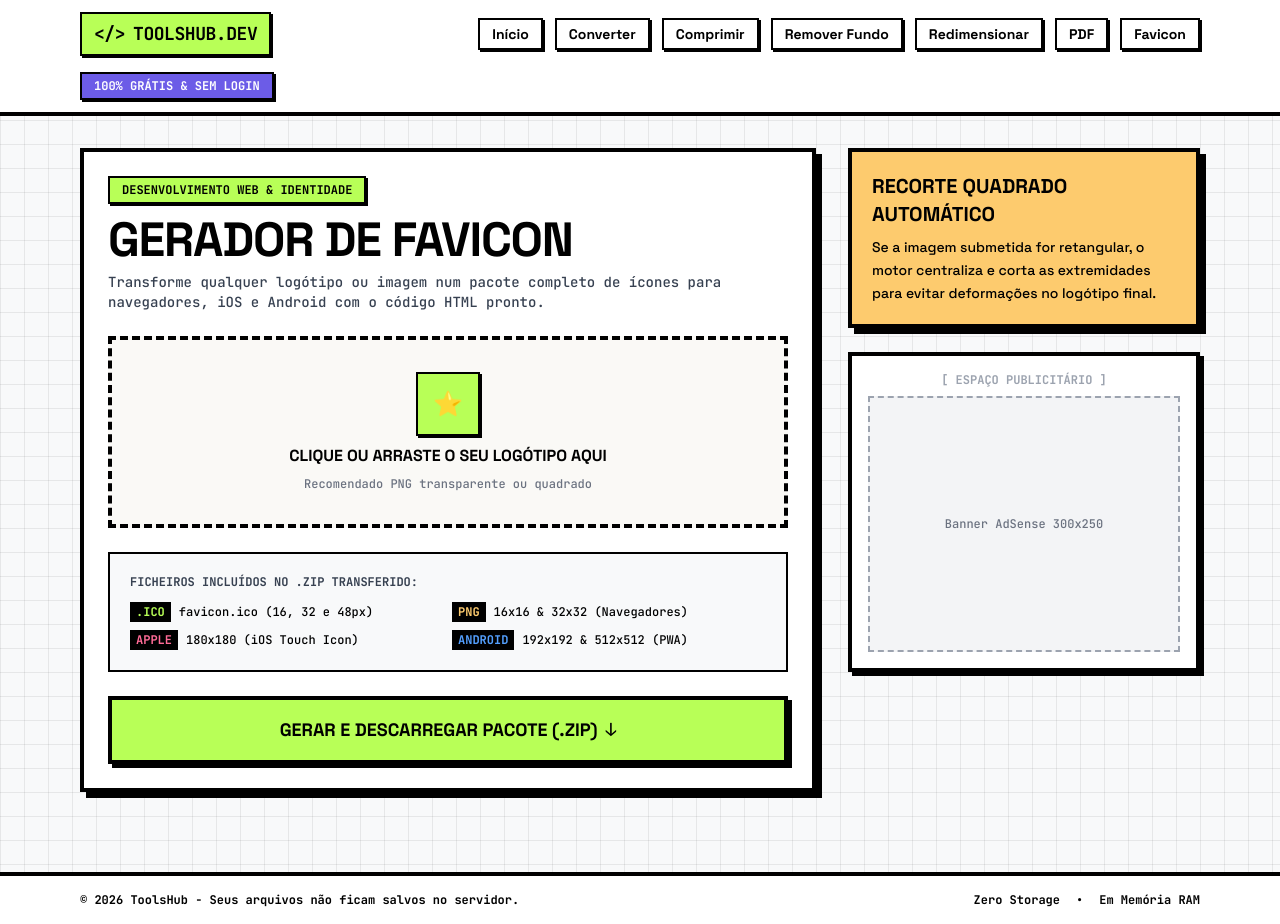
After one commit to leobrda/tools, a Django app: page /gerador-favicon/ in a window 1280 px wide. The commit adds this page. Run offline with Django 5.2, Linux system fonts and the light colour scheme; some libraries are stand-ins or nearby versions.

Commit message:
feat: add favicon kit generator with multi-size icons, zip compression, and neo-brutalist instructions

```diff
--- a/templates/base.html
+++ b/templates/base.html
@@ -60,6 +60,7 @@
         <a href="{% url 'remover_fundo_view' %}" class="px-3 py-1 bg-white border-2 border-black shadow-neo-sm hover:bg-neoPink transition-all">Remover Fundo</a>
         <a href="{% url 'redimensionar_view' %}" class="px-3 py-1 bg-white border-2 border-black shadow-neo-sm hover:bg-neoBlue transition-all">Redimensionar</a>
         <a href="{% url 'imagem_para_pdf_view' %}" class="px-3 py-1 bg-white border-2 border-black shadow-neo-sm hover:bg-neoYellow transition-all">PDF</a>
+        <a href="{% url 'gerador_favicon_view' %}" class="px-3 py-1 bg-white border-2 border-black shadow-neo-sm hover:bg-neoGreen transition-all">Favicon</a>
       </nav>
 
       <div>
--- /dev/null
+++ b/templates/tools/favicon_generator.html
@@ -0,0 +1,120 @@
+{% extends 'base.html' %}
+
+{% block title %}Gerador de Favicons Grátis - ToolsHub{% endblock %}
+
+{% block content %}
+<div class="grid grid-cols-1 lg:grid-cols-12 gap-8 items-start">
+
+  <!-- Painel Principal -->
+  <div class="lg:col-span-8 bg-white border-4 border-black p-6 shadow-neo-lg">
+
+    <div class="inline-block px-3 py-1 bg-neoGreen border-2 border-black shadow-neo-sm font-mono text-xs font-bold uppercase mb-3">
+      Desenvolvimento Web &amp; Identidade
+    </div>
+
+    <h1 class="text-3xl md:text-5xl font-black uppercase tracking-tight mb-2">
+      Gerador de Favicon
+    </h1>
+    <p class="font-mono text-sm text-gray-700 mb-6">
+      Transforme qualquer logótipo ou imagem num pacote completo de ícones para navegadores, iOS e Android com o código HTML pronto.
+    </p>
+
+    <form action="{% url 'gerador_favicon_view' %}" method="POST" enctype="multipart/form-data" class="space-y-6">
+      {% csrf_token %}
+
+      <!-- Drop Zone -->
+      <div id="dropZone" class="border-4 border-dashed border-black bg-[#FAF9F6] p-8 text-center cursor-pointer transition-all hover:bg-emerald-50 relative">
+        <input type="file" name="imagem" id="fileInput" accept="image/png,image/jpeg,image/webp" class="absolute inset-0 w-full h-full opacity-0 cursor-pointer" required>
+
+        <div class="space-y-2 pointer-events-none">
+          <div class="w-16 h-16 mx-auto bg-neoGreen border-2 border-black shadow-neo-sm flex items-center justify-center font-black text-2xl">
+            ⭐
+          </div>
+          <p class="text-base font-bold uppercase">Clique ou arraste o seu logótipo aqui</p>
+          <p class="font-mono text-xs text-gray-500">Recomendado PNG transparente ou quadrado</p>
+        </div>
+      </div>
+
+      <!-- Ficheiro Selecionado -->
+      <div id="fileInfo" class="hidden p-4 bg-gray-100 border-2 border-black flex items-center justify-between">
+        <div class="font-mono text-xs font-bold truncate pr-4">
+          <span class="text-gray-500">Ficheiro:</span> <span id="fileNameDisplay" class="text-black"></span>
+        </div>
+        <button type="button" id="removeFileBtn" class="px-2 py-1 bg-neoPink border-2 border-black shadow-neo-sm text-xs font-bold hover:translate-x-0.5 hover:translate-y-0.5 hover:shadow-none">
+          Remover
+        </button>
+      </div>
+
+      <!-- O que está incluído no pacote -->
+      <div class="p-5 border-2 border-black bg-[#F8F9FA] space-y-3">
+        <span class="font-mono font-bold text-xs uppercase block text-gray-700">Ficheiros incluídos no .ZIP transferido:</span>
+        <div class="grid grid-cols-1 sm:grid-cols-2 gap-2 font-mono text-xs">
+          <div class="flex items-center gap-2">
+            <span class="font-bold text-neoGreen bg-black px-1.5 py-0.5">.ICO</span>
+            <span>favicon.ico (16, 32 e 48px)</span>
+          </div>
+          <div class="flex items-center gap-2">
+            <span class="font-bold text-neoYellow bg-black px-1.5 py-0.5">PNG</span>
+            <span>16x16 &amp; 32x32 (Navegadores)</span>
+          </div>
+          <div class="flex items-center gap-2">
+            <span class="font-bold text-neoPink bg-black px-1.5 py-0.5">APPLE</span>
+            <span>180x180 (iOS Touch Icon)</span>
+          </div>
+          <div class="flex items-center gap-2">
+            <span class="font-bold text-neoBlue bg-black px-1.5 py-0.5">ANDROID</span>
+            <span>192x192 &amp; 512x512 (PWA)</span>
+          </div>
+        </div>
+      </div>
+
+      <!-- Botão Submit -->
+      <button type="submit" class="w-full py-4 bg-neoGreen text-black font-black uppercase text-lg border-4 border-black shadow-neo hover:translate-x-1 hover:translate-y-1 hover:shadow-none transition-all flex items-center justify-center gap-2">
+        <span>Gerar e Descarregar Pacote (.ZIP)</span>
+        <span class="font-mono">↓</span>
+      </button>
+    </form>
+
+  </div>
+
+  <!-- Barra Lateral -->
+  <div class="lg:col-span-4 space-y-6">
+    <div class="bg-neoYellow border-4 border-black p-5 shadow-neo-lg">
+      <h3 class="font-black text-xl uppercase mb-2">Recorte Quadrado Automático</h3>
+      <p class="text-sm font-medium leading-relaxed">
+        Se a imagem submetida for retangular, o motor centraliza e corta as extremidades para evitar deformações no logótipo final.
+      </p>
+    </div>
+
+    <div class="bg-white border-4 border-black p-4 shadow-neo text-center">
+      <span class="font-mono text-xs font-bold text-gray-400 block mb-2">[ ESPAÇO PUBLICITÁRIO ]</span>
+      <div class="w-full h-64 bg-gray-100 border-2 border-dashed border-gray-400 flex items-center justify-center font-mono text-xs text-gray-500">
+        Banner AdSense 300x250
+      </div>
+    </div>
+  </div>
+
+</div>
+
+<script>
+  const fileInput = document.getElementById('fileInput');
+  const dropZone = document.getElementById('dropZone');
+  const fileInfo = document.getElementById('fileInfo');
+  const fileNameDisplay = document.getElementById('fileNameDisplay');
+  const removeFileBtn = document.getElementById('removeFileBtn');
+
+  fileInput.addEventListener('change', () => {
+    if (fileInput.files.length > 0) {
+      fileNameDisplay.textContent = fileInput.files[0].name;
+      fileInfo.classList.remove('hidden');
+      dropZone.classList.add('bg-emerald-50', 'border-neoGreen');
+    }
+  });
+
+  removeFileBtn.addEventListener('click', () => {
+    fileInput.value = '';
+    fileInfo.classList.add('hidden');
+    dropZone.classList.remove('bg-emerald-50', 'border-neoGreen');
+  });
+</script>
+{% endblock %}
--- a/tools/urls.py
+++ b/tools/urls.py
@@ -1,5 +1,5 @@
 from django.urls import path
-from .views import home_view, converter_view, comprimir_view, remover_fundo_view, redimensionar_view, imagem_para_pdf_view
+from .views import home_view, converter_view, comprimir_view, remover_fundo_view, redimensionar_view, imagem_para_pdf_view, gerador_favicon_view
 
 urlpatterns = [
     path('', home_view, name='home_view'),
@@ -8,4 +8,5 @@ urlpatterns = [
     path('remover-fundo/', remover_fundo_view, name='remover_fundo_view'),
     path('redimensionar/', redimensionar_view, name='redimensionar_view'),
     path('imagem-para-pdf/', imagem_para_pdf_view, name='imagem_para_pdf_view'),
+    path('gerador-favicon/', gerador_favicon_view, name='gerador_favicon_view'),
 ]
--- a/tools/views.py
+++ b/tools/views.py
@@ -1,5 +1,6 @@
 import io
 import numpy as np
+import zipfile
 from PIL import Image
 from django.shortcuts import render
 from django.http import HttpResponse, HttpResponseBadRequest
@@ -292,3 +293,151 @@ def imagem_para_pdf_view(request):
 
         except Exception as e:
             return HttpResponseBadRequest(f"Falha ao gerar PDF: {str(e)}")
+
+
+def gerador_favicon_view(request):
+    if request.method == 'GET':
+        return render(request, 'tools/favicon_generator.html')
+
+    if request.method == 'POST':
+        arquivo = request.FILES.get('imagem')
+
+        if not arquivo:
+            return HttpResponseBadRequest("Nenhum ficheiro enviado.")
+
+        try:
+            img = Image.open(arquivo)
+
+            # 1. Garantir transparência/RGBA
+            if img.mode != 'RGBA':
+                img = img.convert('RGBA')
+
+            # 2. Fazer recorte central quadrado para não distorcer o ícone
+            largura, altura = img.size
+            lado_minimo = min(largura, altura)
+            esquerda = (largura - lado_minimo) // 2
+            topo = (altura - lado_minimo) // 2
+            img_quadrada = img.crop((esquerda, topo, esquerda + lado_minimo, topo + lado_minimo))
+
+            # 3. Criar arquivo ZIP em memória RAM
+            buffer_zip = io.BytesIO()
+
+            with zipfile.ZipFile(buffer_zip, 'w', zipfile.ZIP_DEFLATED) as zip_file:
+                # Gerar o favicon.ico padrão multirresolução (16x16, 32x32, 48x48)
+                buffer_ico = io.BytesIO()
+                img_quadrada.save(
+                    buffer_ico,
+                    format='ICO',
+                    sizes=[(16, 16), (32, 32), (48, 48)]
+                )
+                zip_file.writestr('favicon.ico', buffer_ico.getvalue())
+
+                # Tamanhos individuais em PNG
+                tamanhos_png = {
+                    'favicon-16x16.png': (16, 16),
+                    'favicon-32x32.png': (32, 32),
+                    'apple-touch-icon.png': (180, 180),
+                    'android-chrome-192x192.png': (192, 192),
+                    'android-chrome-512x512.png': (512, 512),
+                }
+
+                for nome_png, dimensao in tamanhos_png.items():
+                    buffer_png = io.BytesIO()
+                    img_redimensionada = img_quadrada.resize(dimensao, Image.Resampling.LANCZOS)
+                    img_redimensionada.save(buffer_png, format='PNG', optimize=True)
+                    zip_file.writestr(nome_png, buffer_png.getvalue())
+
+                # Snippet de tags HTML
+                snippet_tags = (
+                    '<link rel="icon" type="image/x-icon" href="/favicon.ico">\n'
+                    '<link rel="icon" type="image/png" sizes="16x16" href="/favicon-16x16.png">\n'
+                    '<link rel="icon" type="image/png" sizes="32x32" href="/favicon-32x32.png">\n'
+                    '<link rel="apple-touch-icon" sizes="180x180" href="/apple-touch-icon.png">\n'
+                    '<link rel="icon" type="image/png" sizes="192x192" href="/android-chrome-192x192.png">\n'
+                    '<link rel="icon" type="image/png" sizes="512x512" href="/android-chrome-512x512.png">'
+                )
+
+                # Página HTML visual formatada para abrir no navegador
+                pagina_html = f"""<!DOCTYPE html>
+<html lang="pt">
+<head>
+  <meta charset="UTF-8">
+  <meta name="viewport" content="width=device-width, initial-scale=1.0">
+  <title>Instruções - Kit de Favicons</title>
+  <style>
+    * {{ box-sizing: border-box; }}
+    body {{
+      font-family: monospace;
+      background-color: #F8F9FA;
+      color: #000;
+      padding: 40px 20px;
+      margin: 0;
+      display: flex;
+      justify-content: center;
+    }}
+    .container {{
+      max-width: 760px;
+      width: 100%;
+      background: #fff;
+      border: 4px solid #000;
+      box-shadow: 8px 8px 0px #000;
+      padding: 32px;
+    }}
+    .badge {{
+      display: inline-block;
+      background: #FFE600;
+      color: #000;
+      font-weight: 900;
+      padding: 6px 12px;
+      border: 2px solid #000;
+      box-shadow: 3px 3px 0 #000;
+      text-transform: uppercase;
+      margin-bottom: 16px;
+    }}
+    h1 {{
+      font-size: 28px;
+      font-weight: 900;
+      text-transform: uppercase;
+      margin: 0 0 12px 0;
+    }}
+    p {{
+      font-size: 14px;
+      line-height: 1.6;
+      color: #333;
+      margin: 8px 0;
+    }}
+    pre {{
+      background: #111;
+      color: #00FF66;
+      border: 3px solid #000;
+      padding: 16px;
+      font-size: 13px;
+      overflow-x: auto;
+      line-height: 1.5;
+      margin-top: 16px;
+    }}
+  </style>
+</head>
+<body>
+  <div class="container">
+    <div class="badge">ToolsHub Favicon Kit</div>
+    <h1>Como Utilizar os Ícones</h1>
+    <p><strong>1.</strong> Copie todos os ficheiros de imagem gerados para a pasta pública ou raiz do seu sítio web.</p>
+    <p><strong>2.</strong> Adicione o seguinte bloco de código dentro da secção <code>&lt;head&gt;</code> do seu HTML:</p>
+    <pre><code>{snippet_tags.replace('<', '&lt;').replace('>', '&gt;')}</code></pre>
+  </div>
+</body>
+</html>"""
+
+                zip_file.writestr('instrucoes_html.html', pagina_html)
+                zip_file.writestr('instrucoes.txt', f"COPIE ESTE CODIGO PARA A TAG <head> DO SEU SITE:\n\n{snippet_tags}\n")
+
+            buffer_zip.seek(0)
+            nome_download = "favicon_kit.zip"
+
+            response = HttpResponse(buffer_zip.getvalue(), content_type='application/zip')
+            response['Content-Disposition'] = f'attachment; filename="{nome_download}"'
+            return response
+
+        except Exception as e:
+            return HttpResponseBadRequest(f"Erro ao gerar favicons: {str(e)}")
```
Also changed, not shown: templates/tools/home.html (+24 -1 lines).
